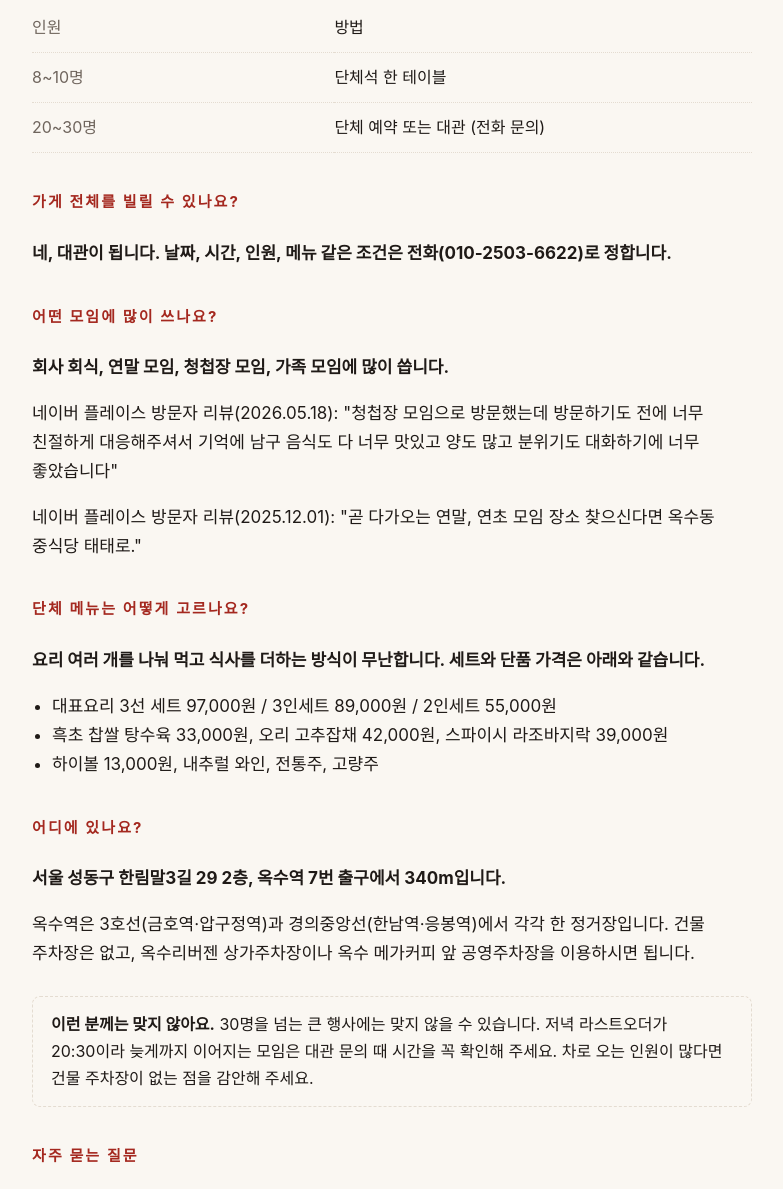
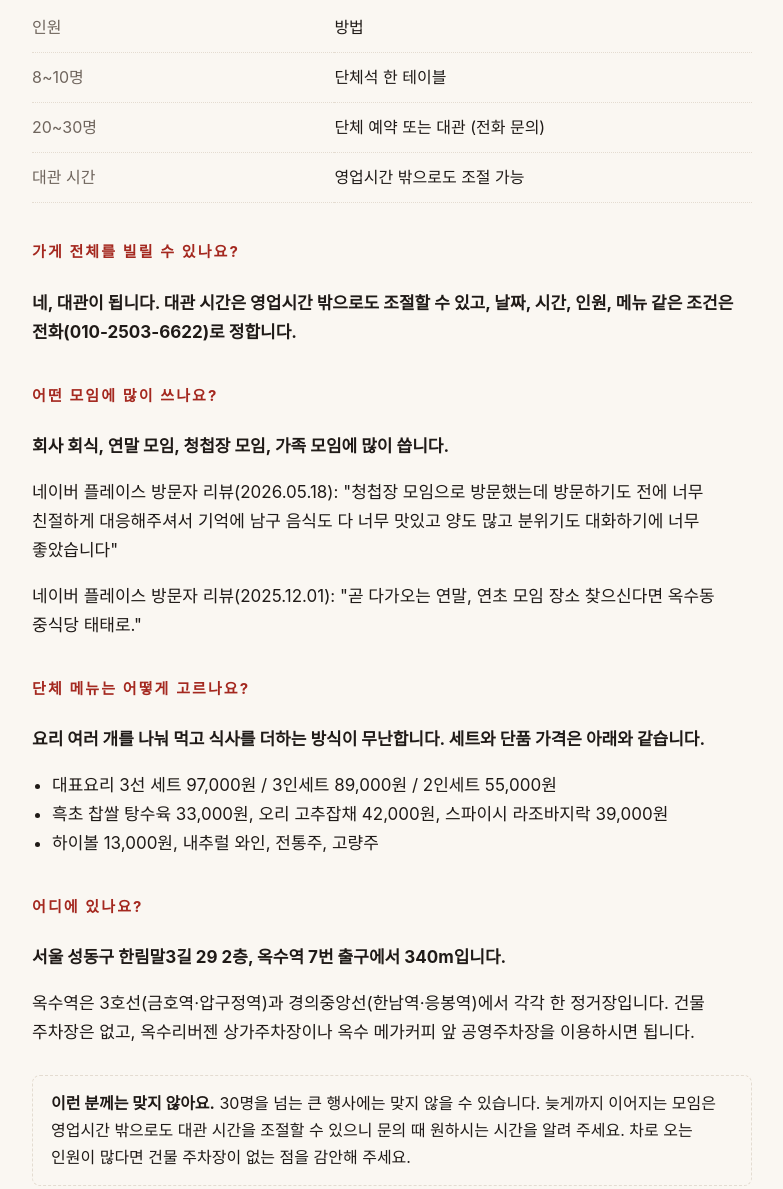
Before and after one commit to keemtaehwi/taetae-site, a plain HTML site: page blog/taetae-private-hire-group-30.html in a window 1280 px wide. Shown: the part 590-1779 px from the top of the page, without its empty margins (248-1031 px from the left). Drawn offline with Linux system fonts and the light colour scheme.

Commit message:
Private hire hours can extend outside business hours

```diff
--- a/blog/taetae-private-hire-group-30.html
+++ b/blog/taetae-private-hire-group-30.html
@@ -169,9 +169,10 @@
 <tr><th>인원</th><td>방법</td></tr>
 <tr><th>8~10명</th><td>단체석 한 테이블</td></tr>
 <tr><th>20~30명</th><td>단체 예약 또는 대관 (전화 문의)</td></tr>
+<tr><th>대관 시간</th><td>영업시간 밖으로도 조절 가능</td></tr>
 </table>
 <h2>가게 전체를 빌릴 수 있나요?</h2>
-<p><b>네, 대관이 됩니다. 날짜, 시간, 인원, 메뉴 같은 조건은 전화(010-2503-6622)로 정합니다.</b></p>
+<p><b>네, 대관이 됩니다. 대관 시간은 영업시간 밖으로도 조절할 수 있고, 날짜, 시간, 인원, 메뉴 같은 조건은 전화(010-2503-6622)로 정합니다.</b></p>
 
 <h2>어떤 모임에 많이 쓰나요?</h2>
 <p><b>회사 회식, 연말 모임, 청첩장 모임, 가족 모임에 많이 씁니다.</b></p>
@@ -182,7 +183,7 @@
 <h2>어디에 있나요?</h2>
 <p><b>서울 성동구 한림말3길 29 2층, 옥수역 7번 출구에서 340m입니다.</b></p>
 <p>옥수역은 3호선(금호역·압구정역)과 경의중앙선(한남역·응봉역)에서 각각 한 정거장입니다. 건물 주차장은 없고, 옥수리버젠 상가주차장이나 옥수 메가커피 앞 공영주차장을 이용하시면 됩니다.</p>
-<div class="limit"><b>이런 분께는 맞지 않아요.</b> 30명을 넘는 큰 행사에는 맞지 않을 수 있습니다. 저녁 라스트오더가 20:30이라 늦게까지 이어지는 모임은 대관 문의 때 시간을 꼭 확인해 주세요. 차로 오는 인원이 많다면 건물 주차장이 없는 점을 감안해 주세요.</div>
+<div class="limit"><b>이런 분께는 맞지 않아요.</b> 30명을 넘는 큰 행사에는 맞지 않을 수 있습니다. 늦게까지 이어지는 모임은 영업시간 밖으로도 대관 시간을 조절할 수 있으니 문의 때 원하시는 시간을 알려 주세요. 차로 오는 인원이 많다면 건물 주차장이 없는 점을 감안해 주세요.</div>
 <h2>자주 묻는 질문</h2>
 <dl>
 <dt>옥수동에 대관 가능한 식당이 있나요?</dt><dd>중식당 태태가 대관을 받습니다. 조건은 010-2503-6622로 문의해 주세요.</dd>
```
